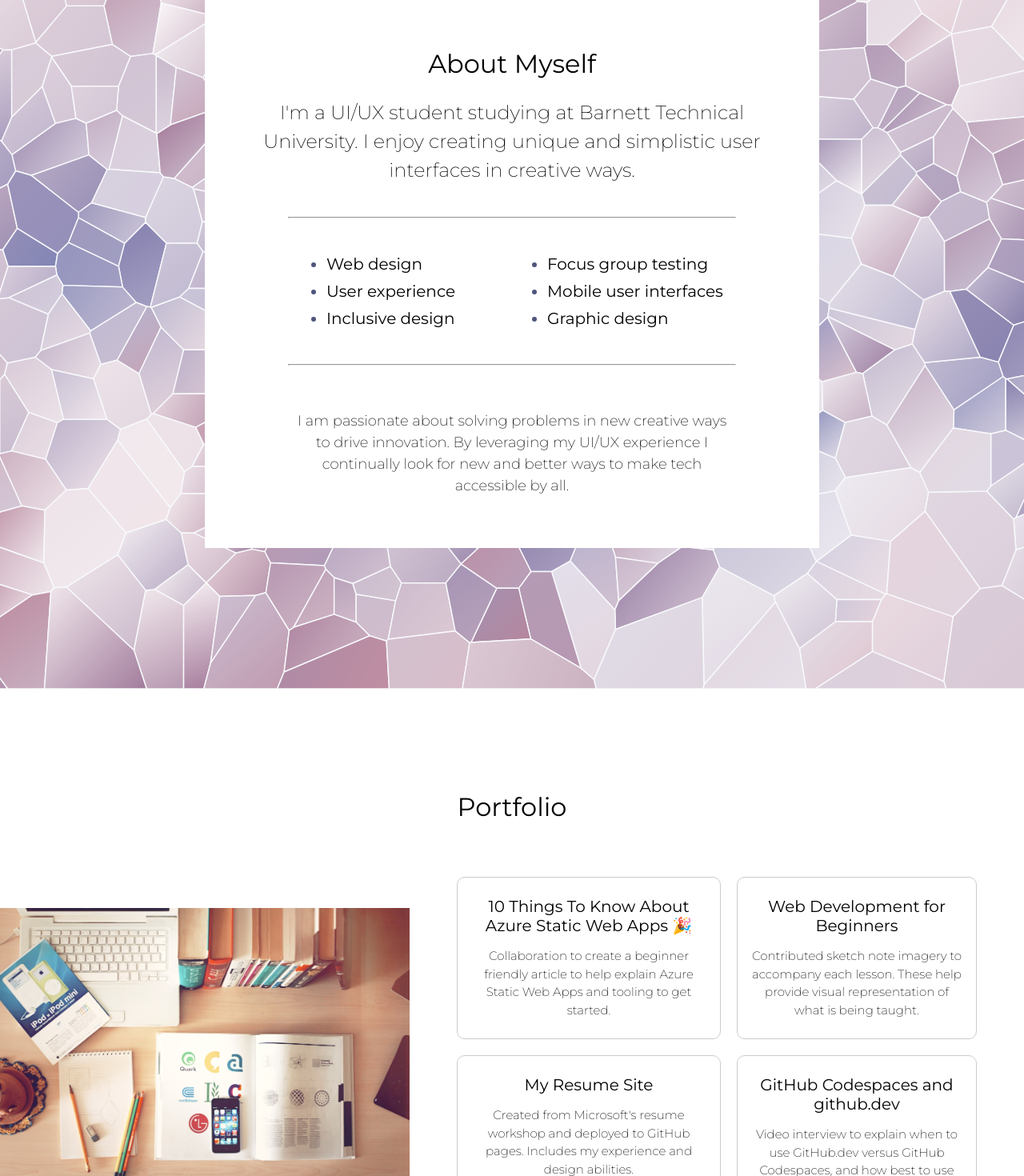
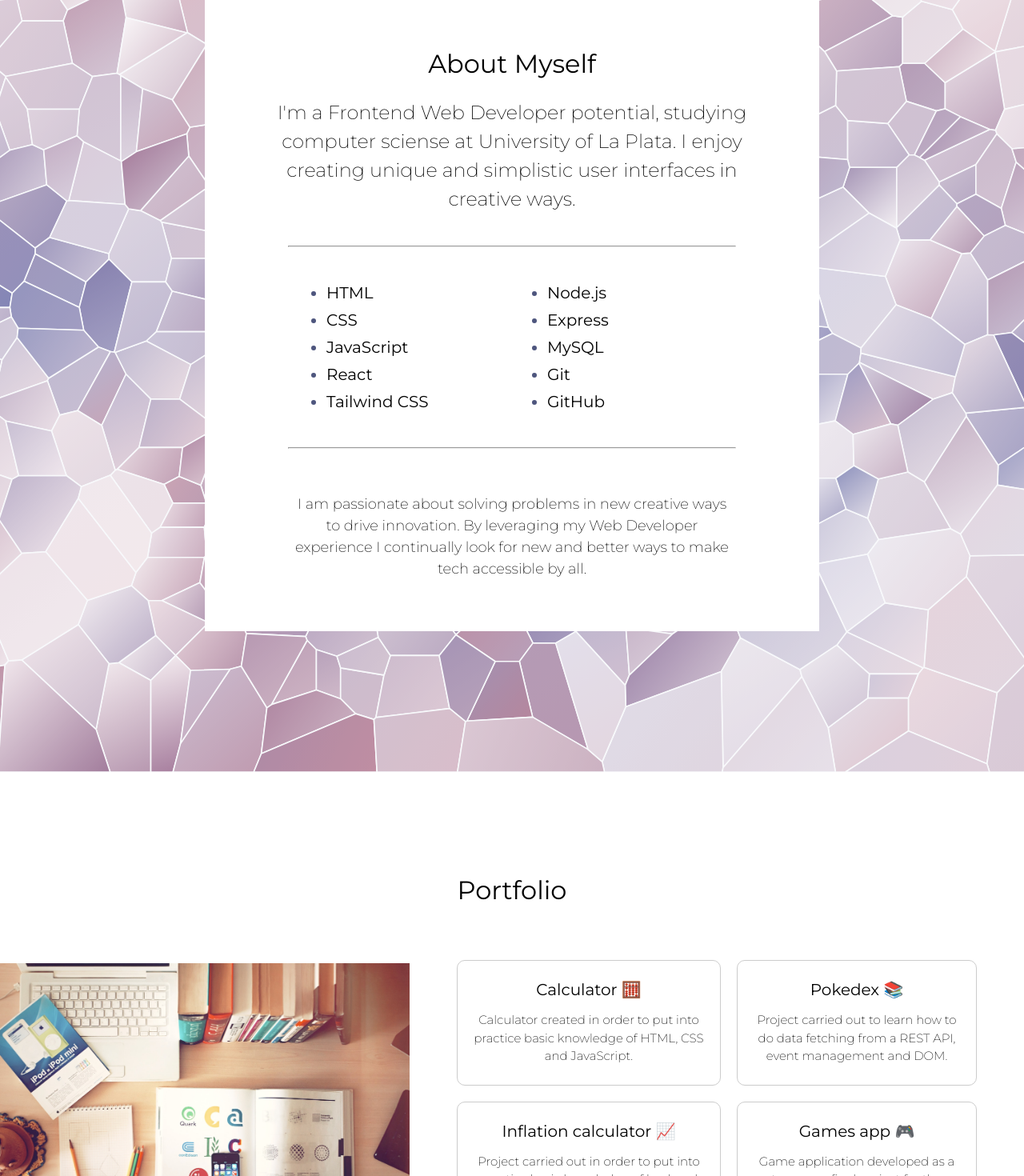
Before and after one commit to alexisarte/react-portfolio, a React (Vite) app: page / in a window 1280 px wide. Shown: the part 980-2450 px from the top of the page at 80% size. Built offline with nearby package versions, Linux system fonts and the light colour scheme.

Commit message:
Customize my portfolio site

```diff
--- a/src/App.jsx
+++ b/src/App.jsx
@@ -24,14 +24,14 @@ import "./styles.css";
  * If you don't have one of the social sites listed, leave it as an empty string.
  */
 const siteProps = {
-  name: "Alexandrie Grenier",
-  title: "Web Designer & Content Creator",
-  email: "alex@example.com",
-  gitHub: "microsoft",
-  instagram: "microsoft",
-  linkedIn: "satyanadella",
+  name: "Alexis Rodriguez",
+  title: "Frontend Web Developer",
+  email: "alexisrodriguezarteaga@gmail.com",
+  gitHub: "alexisarte",
+  instagram: "alexisarte_",
+  linkedIn: "alexis-rodriguez-fullstack-developer",
   medium: "",
-  twitter: "microsoft",
+  twitter: "AlexisR95815658",
   youTube: "Code",
 };
 
--- a/src/Components/About.jsx
+++ b/src/Components/About.jsx
@@ -24,19 +24,23 @@ const imageAltText = "purple and blue abstract background";
  * Sort description that expands on your title on the Home component.
  */
 const description =
-  "I'm a UI/UX student studying at Barnett Technical University. I enjoy creating unique and simplistic user interfaces in creative ways.";
+  "I'm a Frontend Web Developer potential, studying computer sciense at University of La Plata. I enjoy creating unique and simplistic user interfaces in creative ways.";
 
 /**
  * List of some of skills or technologies you work on, are learning,
  * passionate about, or enjoy,
  */
 const skillsList = [
-  "Web design",
-  "User experience",
-  "Inclusive design",
-  "Focus group testing",
-  "Mobile user interfaces",
-  "Graphic design",
+  "HTML",
+  "CSS",
+  "JavaScript",
+  "React",
+  "Tailwind CSS",
+  "Node.js",
+  "Express",
+  "MySQL",
+  "Git",
+  "GitHub",
 ];
 
 /**
@@ -45,7 +49,7 @@ const skillsList = [
  * about you on a professional level.
  */
 const detailOrQuote =
-  "I am passionate about solving problems in new creative ways to drive innovation. By leveraging my UI/UX experience I continually look for new and better ways to make tech accessible by all.";
+  "I am passionate about solving problems in new creative ways to drive innovation. By leveraging my Web Developer experience I continually look for new and better ways to make tech accessible by all.";
 
 const About = () => {
   return (
--- a/src/Components/Footer.jsx
+++ b/src/Components/Footer.jsx
@@ -102,7 +102,7 @@ const Footer = (props) => {
             <img src={twitterIcon} alt="Twitter" className="socialIcon" />
           </a>
         )}
-        {youTube && (
+        {/* {youTube && (
           <a
             href={`https://www.youtube.com/c/${youTube}`}
             target="_blank"
@@ -110,7 +110,7 @@ const Footer = (props) => {
           >
             <img src={youTubeIcon} alt="YouTube" className="socialIcon" />
           </a>
-        )}
+        )} */}
       </div>
       <p className="small" style={{ marginTop: 0, color: "white" }}>
         Created by {name}
--- a/src/Components/Portfolio.jsx
+++ b/src/Components/Portfolio.jsx
@@ -31,28 +31,28 @@ const imageAltText = "desktop with books and laptop";
  */
 const projectList = [
   {
-    title: "10 Things To Know About Azure Static Web Apps 🎉",
+    title: "Calculator 🧮",
     description:
-      "Collaboration to create a beginner friendly article to help explain Azure Static Web Apps and tooling to get started.",
-    url: "https://dev.to/azure/10-things-to-know-about-azure-static-web-apps-3n4i",
+      "Calculator created in order to put into practice basic knowledge of HTML, CSS and JavaScript.",
+    url: "https://alexisarte.github.io/calculator/",
   },
   {
-    title: "Web Development for Beginners",
+    title: "Pokedex 📚",
     description:
-      "Contributed sketch note imagery to accompany each lesson. These help provide visual representation of what is being taught.",
-    url: "https://github.com/microsoft/web-dev-for-beginners",
+      "Project carried out to learn how to do data fetching from a REST API, event management and DOM.",
+    url: "https://alexisarte.github.io/pokedex/",
   },
   {
-    title: "My Resume Site",
+    title: "Inflation calculator 📈",
     description:
-      "Created from Microsoft's resume workshop and deployed to GitHub pages. Includes my experience and design abilities.",
-    url: "https://github.com/microsoft/workshop-library/tree/main/full/build-resume-website",
+      "Project carried out in order to put into practice basic knowledge of backend (NodeJS, ExpressJs and JSON).",
+    url: "https://inflation-calculator.azurewebsites.net/",
   },
   {
-    title: "GitHub Codespaces and github.dev",
+    title: "Games app 🎮",
     description:
-      "Video interview to explain when to use GitHub.dev versus GitHub Codespaces, and how best to use each tool.",
-    url: "https://www.youtube.com/watch?v=c3hHhRME_XI",
+      "Game application developed as a team as a final project for the language seminar (javascript) - faculty of informatics UNLP.",
+    url: "https://games-app-x6ud8.ondigitalocean.app/",
   },
 ];
 
--- a/src/index.html
+++ b/src/index.html
@@ -2,9 +2,10 @@
 <html lang="en">
   <head>
     <meta charset="UTF-8" />
+    <link rel="icon" type="image/svg+xml" href="images/computer-icon.svg" />
     <meta http-equiv="X-UA-Compatible" content="IE=edge" />
     <meta name="viewport" content="width=device-width, initial-scale=1.0" />
-    <title>Educator JS Codespaces Template</title>
+    <title>Alexis | Portfolio</title>
     <link rel="stylesheet" href="styles.css" />
 
   </head>
```
Also changed, not shown: src/images/computer-icon.svg (added), 1 other file (tests, documents, lock files or other folders).
